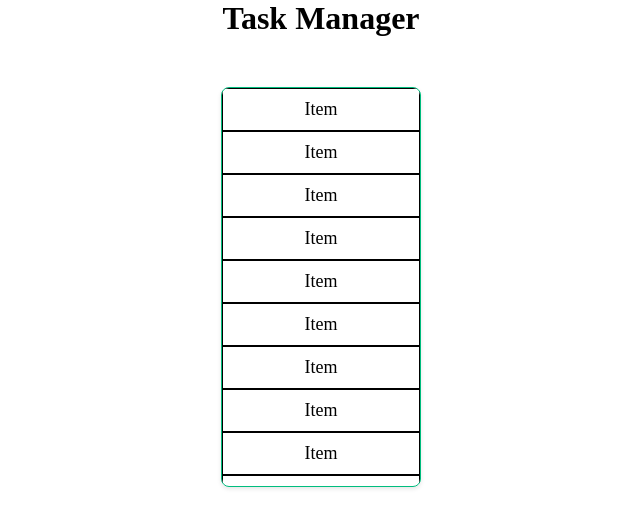
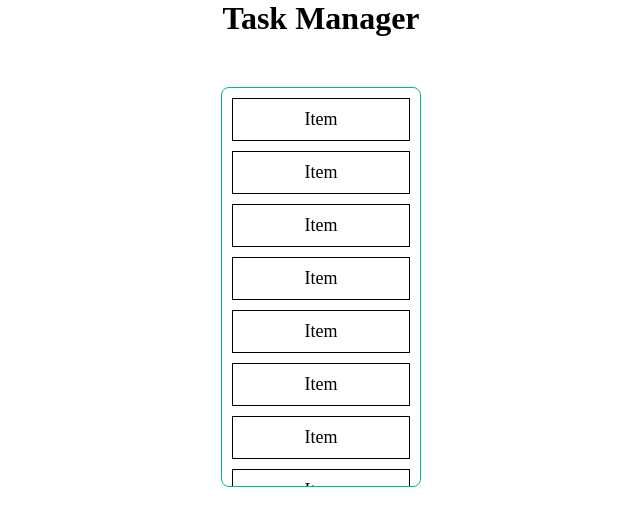
Before and after one commit to Encador/task-manager, a Vue app: page / in a window 1280 px wide. Shown: the top 528 px of the page, without its empty margins (319-959 px from the left). Built offline with nearby package versions, Linux system fonts and the light colour scheme; the HTML template or start-up script is replaced by a standard one.

Commit message:
improve manager and task components

```diff
--- a/src/components/Manager.vue
+++ b/src/components/Manager.vue
@@ -2,9 +2,10 @@
 import Task from "@/components/Task.vue";
 import {ref} from "vue";
 
-const count = ref<number>(100)
+const count = ref<number>(10)
 
 </script>
+
 
 <template>
     <ul class="task-list">
@@ -20,11 +21,14 @@ const count = ref<number>(100)
   margin: 50px 0 0;
   border-radius: 8px;
   border: #00bd7e solid 1px;
-  box-shadow: 0 2px 4px rgba(0,0,0,0.1);
-  max-width: 300px;
+  max-width: 500px;
   min-width: 200px;
-  max-height: 50vh;
+  height: 50vh;
   overflow-y: auto;
+}
+.task-list::-webkit-scrollbar {
+  width: 0;
+  height: 0;
 }
 
 
--- a/src/components/Task.vue
+++ b/src/components/Task.vue
@@ -12,5 +12,9 @@ li {
   font-size: 18px;
   text-align: center;
   border: black solid 1px;
+  margin: 10px;
+}
+li:hover{
+  cursor: pointer;
 }
 </style>
```
